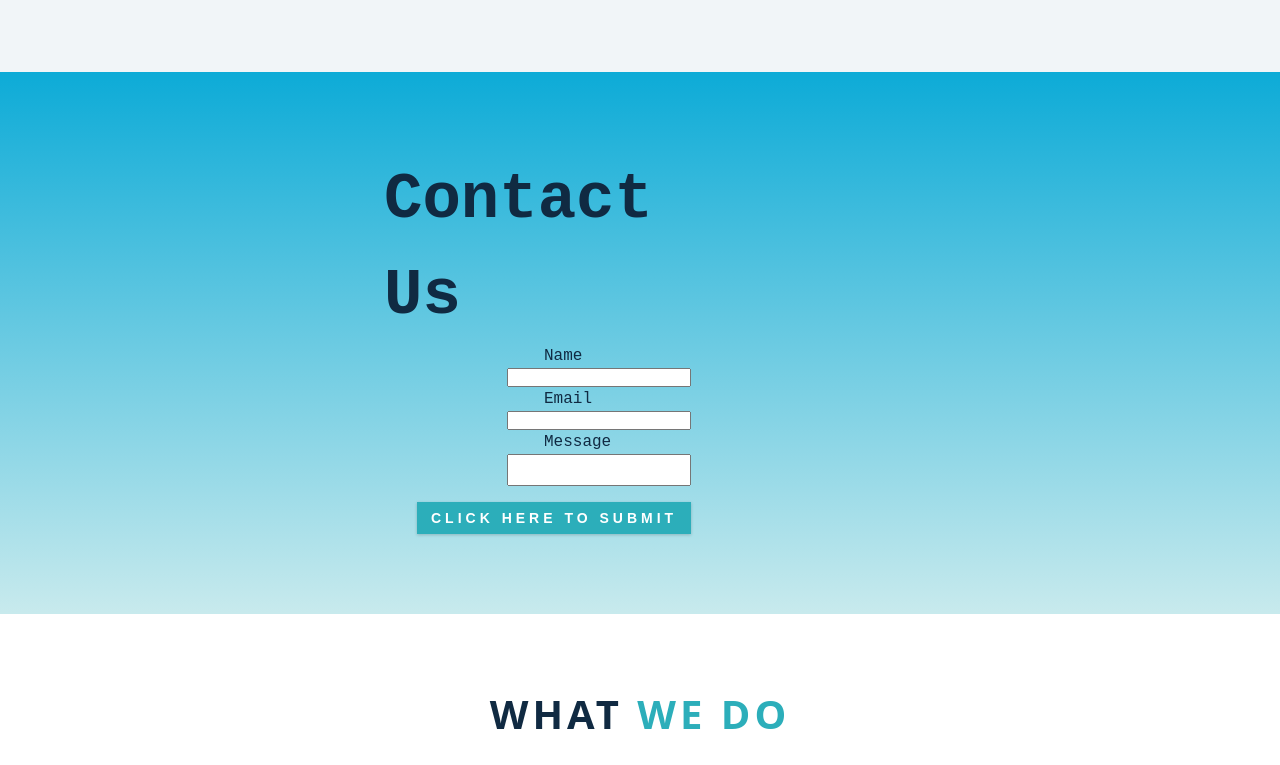
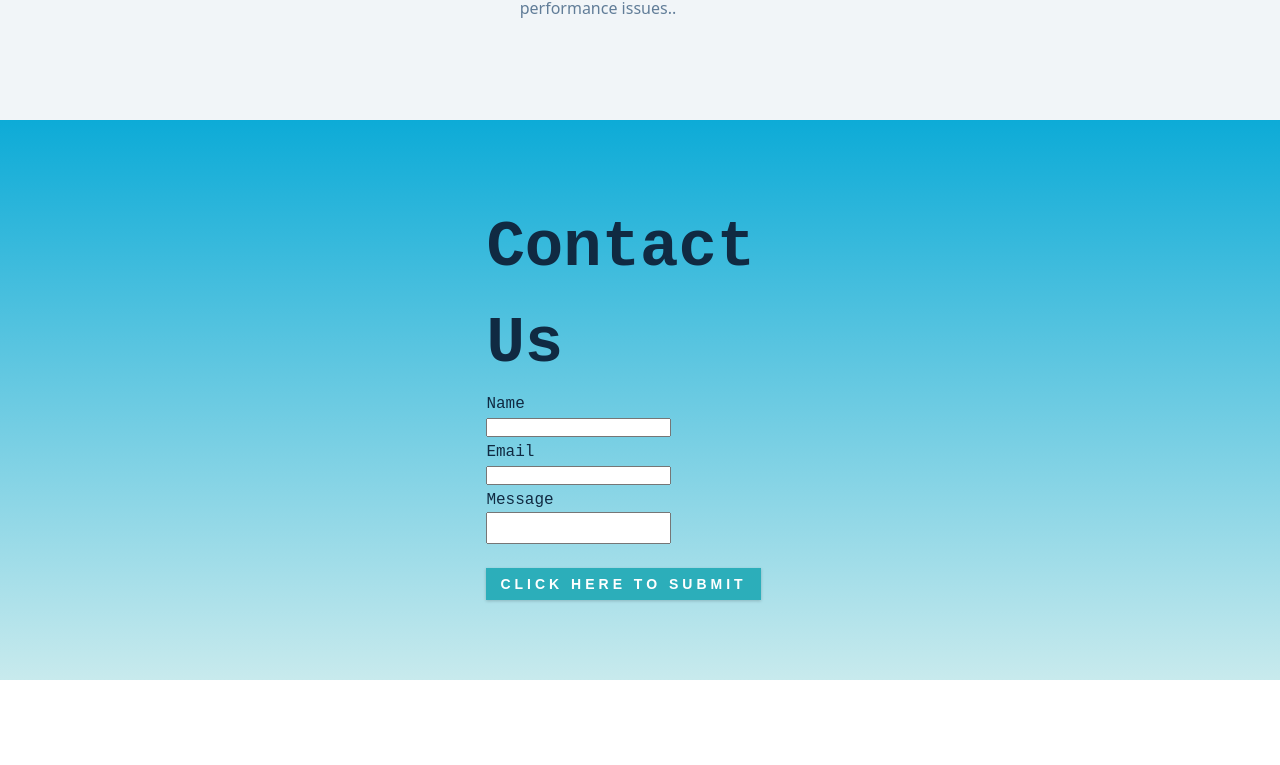
Before and after one commit to jsagao/client2, a React (Vite) app: page / in a window 1280 px wide. Shown: the part 2203-2968 px from the top of the page. Built offline with nearby package versions, Linux system fonts and the light colour scheme.

Commit message:
changed more css

```diff
--- a/src/index.css
+++ b/src/index.css
@@ -157,7 +157,7 @@ p {
   border: 2px solid transparent;
   cursor: pointer;
   box-shadow: 0 1px 3px rgba(0, 0, 0, 0.2);
-  float: right;
+  display: inline-flex;
   margin-top: 1rem;
 }
 .btn:hover {
@@ -594,9 +594,14 @@ Contactus
 #formContainer {
   width: 40%;
   margin: auto;
+  /* float: center; */
+  align-items: flex-start;
 }
 #formC {
   width: 100%;
+  float: center;
+  margin: auto;
+  align-items: flex-start;
 }
 
 .btn2contact {
@@ -627,36 +632,43 @@ Contactus
   justify-items: center;
   display: flexbox;
   font-family: monospace;
+  float: center;
 }
 
 .title1 {
   font-size: 4rem;
-  float: right;
+  float: center;
   font-weight: bold;
-  display: flexbox;
+  display: inline-flexbox;
+  margin: auto;
 }
 .rows {
   width: 60%;
   display: block;
+  float: center;
+  margin: auto;
 }
 .column {
   width: 100%;
-  display: inline-block;
+  float: center;
+  margin: auto;
 }
 .theLabels {
-  width: 30%;
+  width: 60%;
   font-family: monospace;
-  margin-left: 10rem;
+  margin: auto;
+  display: inline-flex;
 }
 .textarea {
   font-family: monospace;
   width: 60%;
   resize: none;
-  float: right;
+  display: inline-flex;
 }
 .theInputs {
   width: 60%;
-  float: right;
+  margin: auto;
+  display: inline-flex;
 }
 
 .transition1 {
```
